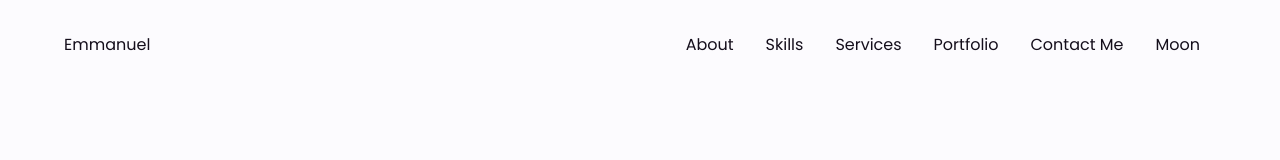
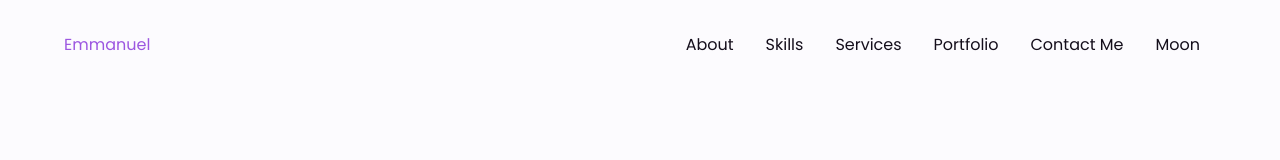
Before and after one commit to auleki/portfolio-ts, a React (Create React App) app: page / in a window 1280 px wide. Shown: the top 160 px of the page. Built offline with nearby package versions, Linux system fonts and the light colour scheme.

Commit message:
changed Links to NavLinks

```diff
--- a/src/component/styledComponents.ts
+++ b/src/component/styledComponents.ts
@@ -124,6 +124,10 @@
     a {
       text-decoration: none;
       color: inherit;
+
+      &.active {
+        color: ${colors.general.purple};
+      }
     }
 
     .navMenu {
--- a/src/layout/Navbar.tsx
+++ b/src/layout/Navbar.tsx
@@ -1,5 +1,5 @@
 import { useContext } from "react"
-import { Link } from "react-router-dom"
+import { Link, NavLink } from "react-router-dom"
 // import { icons } from "../component/constants"
 import { SNavbar } from "../component/styledComponents"
 import { ThemeContext } from "../contexts/ThemeContext"
@@ -14,41 +14,41 @@
 
   return (
     <SNavbar className="nav container">
-      <Link to="/" className="nav__logo">
+      <NavLink to="/" className="nav__logo">
         Emmanuel
-      </Link>
+      </NavLink>
       <div className="navMenu" id="nav-menu">
         <div className="mobileToggle">M</div>
         <ul className="navList grid">
           <li>
-            <Link to="/about" className="nav__link">
+            <NavLink to="/about" className="nav__link">
               <i className="uil uil-user nav__icon" />
               About
-            </Link>
+            </NavLink>
           </li>
           <li>
-            <Link to="/skills" className="nav__link">
+            <NavLink to="/skills" className="nav__link">
               <i className="uil uil-file-alt nav__icon" />
               Skills
-            </Link>
+            </NavLink>
           </li>
           <li>
-            <Link to="/services" className="nav__link">
+            <NavLink to="/services" className="nav__link">
               <i className="uil uil-briefcase nav__icon" />
               Services
-            </Link>
+            </NavLink>
           </li>
           <li>
-            <Link to="/portfolio" className="nav__link">
+            <NavLink to="/portfolio" className="nav__link">
               <i className="uil uil-scenery nav__icon" />
               Portfolio
-            </Link>
+            </NavLink>
           </li>
           <li>
-            <Link to="/contact" className="nav__link">
+            <NavLink to="/contact" className="nav__link">
               <i className="uil uil-message nav__icon" />
               Contact Me
-            </Link>
+            </NavLink>
           </li>
           <li onClick={toggleTheme}>
             <span className="theme_switcher">
```
